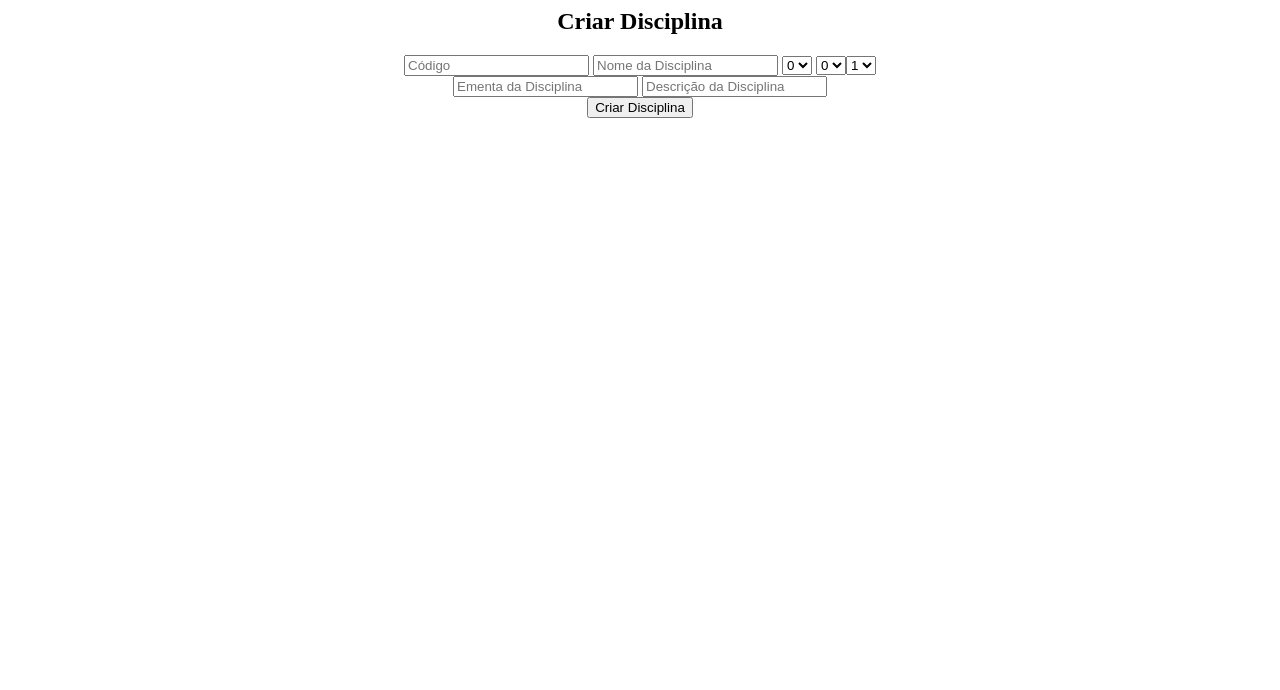
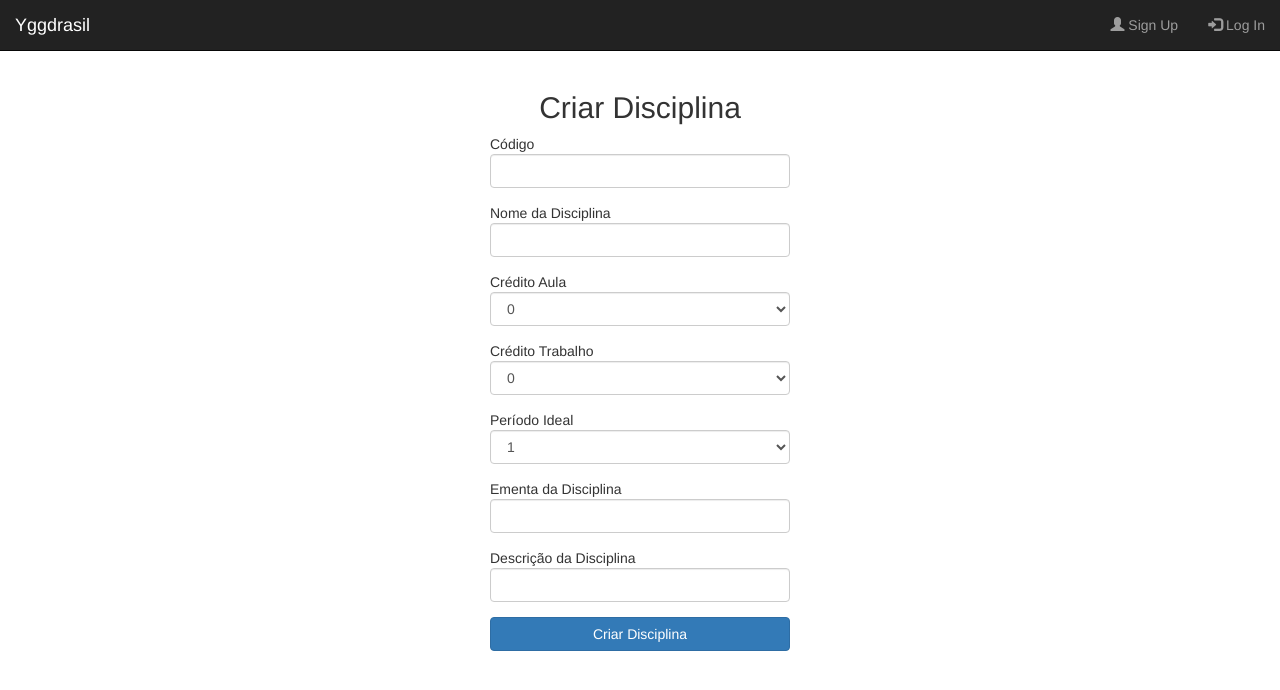
Before and after one commit to CaioCGH/ProjetoMAC350, a Flask app: page /create_disciplina in a window 1280 px wide. Shown: the top 690 px of the page. Run offline with Flask 2, Linux system fonts and the light colour scheme; some libraries are stand-ins or nearby versions.

Commit message:
HMTL refurbished

```diff
--- a/web/templates/create_disciplina.html
+++ b/web/templates/create_disciplina.html
@@ -1,14 +1,25 @@
+{% extends "template.html" %}
+{% block content %}
+
 <div class="container-fluid" align="center">
-    <div class="card" style="width: 30rem;" align="center">
+    <div class="card" style="width: 30rem;">
 
         <div class="card-body">
             <h2 class="card-title" align="center">
                 Criar Disciplina
             </h2>
             <form action="/do_create_disciplina" method="POST">
-                    <input type="text" name="codigo" placeholder="Código" class="form-control">
-                    <input type="text" name="nome" placeholder="Nome da Disciplina" class="form-control">
-                    <select name="credito_aula">
+                    <div class="form-group">
+                        <div align="left">Código</div>
+                        <input type="text" name="codigo" class="form-control">
+                    </div>
+                    <div class="form-group">
+                        <div align="left">Nome da Disciplina</div>
+                        <input type="text" name="nome" class="form-control">
+                    </div>
+                    <div class="form-group">
+                        <div align="left">Crédito Aula</div>
+                        <select name="credito_aula" class="form-control">
                         <option value="0">0</option>
                         <option value="1">1</option>
                         <option value="2">2</option>
@@ -19,7 +30,10 @@
                         <option value="7">7</option>
                         <option value="8">8</option>
                     </select>
-                    <select name="credito_trabalho">
+                    </div>
+                    <div class="form-group">
+                    <div align="left">Crédito Trabalho</div>
+                    <select name="credito_trabalho" class="form-control">
                         <option value="0">0</option>
                         <option value="1">1</option>
                         <option value="2">2</option>
@@ -29,7 +43,11 @@
                         <option value="6">6</option>
                         <option value="7">7</option>
                         <option value="8">8</option>
-                    </select><select name="periodo_ideal">
+                    </select>
+                    </div>
+                    <div class="form-group">
+                        <div align="left">Período Ideal</div>
+                        <select name="periodo_ideal" class="form-control">
                             <option value="1">1</option>
                             <option value="2">2</option>
                             <option value="3">3</option>
@@ -39,8 +57,16 @@
                             <option value="7">7</option>
                             <option value="8">8</option>
                         </select>
-                    <input type="text" name="ementa" placeholder="Ementa da Disciplina" class="form-control">
-                    <input type="text" name="descrição" placeholder="Descrição da Disciplina" class="form-control">
+                    </div>
+                    <div class="form-group">
+                    <div align="left">Ementa da Disciplina</div>
+                    <input type="text" name="ementa"  class="form-control">
+                    </div>
+
+                    <div class="form-group">
+                    <div align="left">Descrição da Disciplina</div>
+                    <input type="text" name="descrição" class="form-control">
+                    </div>
                     <button type="sub" class="btn btn-primary btn-block" align="center"> Criar Disciplina </button>
                 </div>
 
@@ -48,3 +74,4 @@
         </div>
     </div>
 </div>
+{% endblock %}
```
Lines whose indentation alone changed are shown as unchanged.
